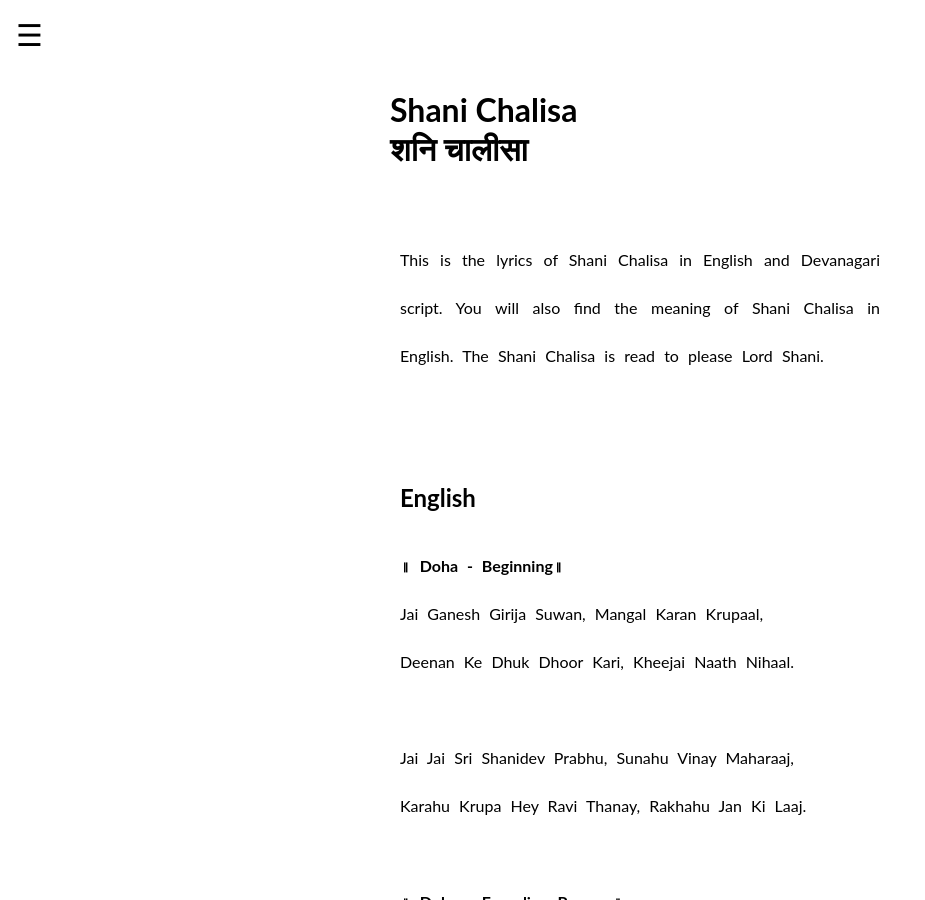
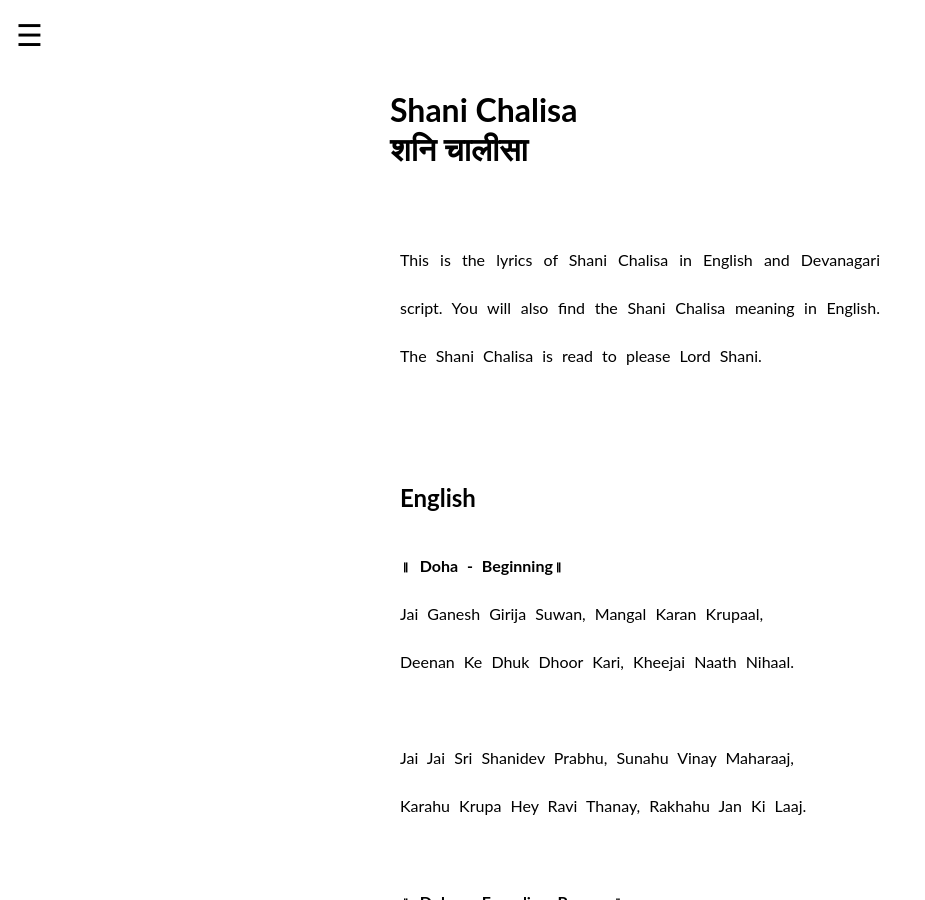
Before and after one commit to abhishekdjoshi/abhishekdjoshi.kclstr.io, a Jekyll site: the page pages/shani/chalisa.html, which Jekyll copies as it is, in a window 1280 px wide and 900 px high. Shown: the whole window, without its empty margins (0-925 px from the left). Built offline with Jekyll 4.4.1, drawn with Linux system fonts in a browser that asks for light colours; a script that is not in the unit is left out; part of the change alters nothing that is shown.

```diff
--- a/pages/shani/chalisa.html
+++ b/pages/shani/chalisa.html
@@ -6,11 +6,16 @@
     <meta http-equiv="Content-Type" content="text/html; charset=UTF-8" />
     <meta
       name="description"
-      content="Learn Shani Chalisa. Read the lyrics in English and Hindi or Sanskrit, and get its meaning in English."
+      content="Learn Shani Chalisa. Read the Shani Chalisa lyrics in English and Hindi or Sanskrit, and get Shani Chalisa meaning in English."
     />
     <meta
       name="keywords"
-      content="Shani Chalisa, Lord Shani Chalisa, शनि चालीसा, शनि भगवान चालीसा"
+      content="Shani Chalisa, Lord Shani Chalisa, शनि चालीसा, शनि भगवान चालीसा,
+      Shani Chalisa Full, Shani Chalisa Hindi, Shani Chalisa English, Shani Chalisa Sanskrit,
+      Shani Chalisa in Hindi, Shani Chalisa in English, Shani Chalisa in Sanskrit,
+      Shani Chalisa lyrics in Hindi, Shani Chalisa lyrics in English, Shani Chalisa lyrics in Sanskrit,
+      Shani Chalisa meaning in Hindi, Shani Chalisa meaning in English,
+      Shani Chalisa translation in Hindi, Shani Chalisa translation in English"
     />
     <link rel="canonical" href="https://kclstr.com/pages/shani/chalisa.html" />
     <style>
@@ -165,7 +170,7 @@
 
       <p>
         This is the lyrics of Shani Chalisa in English and Devanagari script.
-        You will also find the meaning of Shani Chalisa in English. The Shani
+        You will also find the Shani Chalisa meaning in English. The Shani
         Chalisa is read to please Lord Shani.
       </p>
       <br /><br /><br />
```
